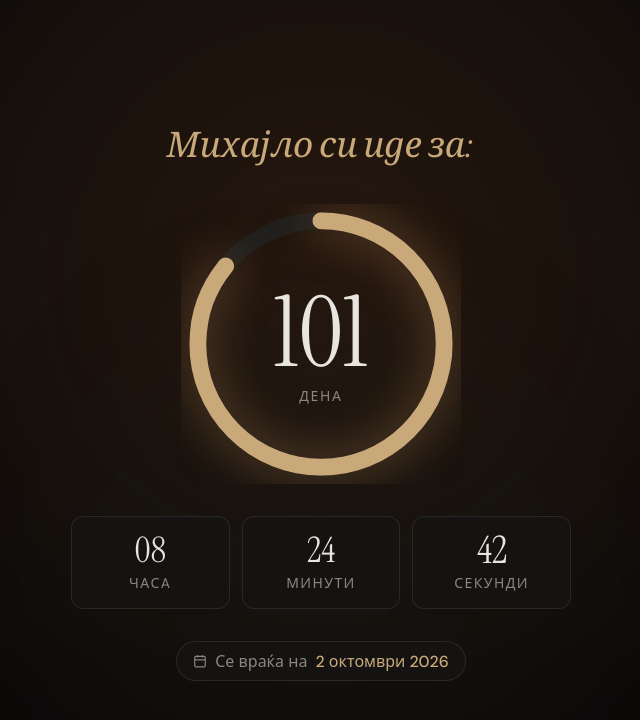
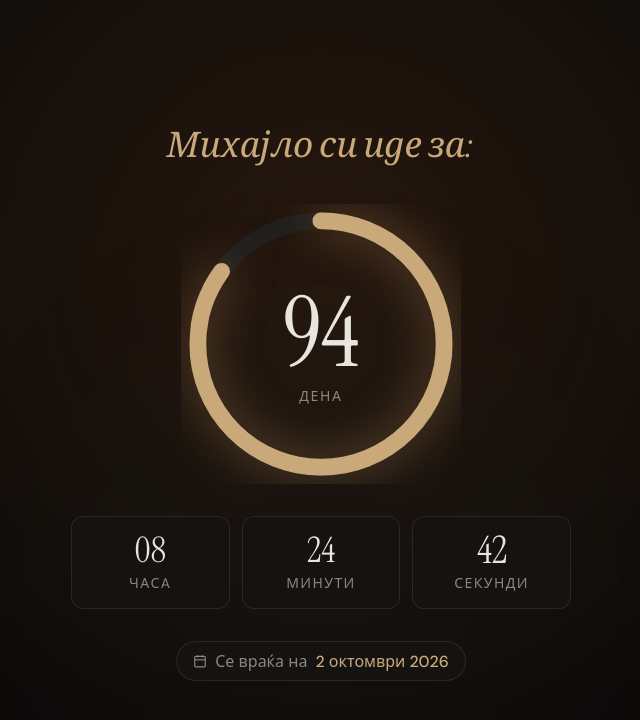
Before and after one commit to proektche1501/domche, a plain HTML site: page index.html in a window 1280 px wide. Shown: the whole page, without its empty margins (319-959 px from the left). Drawn offline with Linux system fonts and the light colour scheme.

Commit message:
Edited return date

```diff
--- a/index.html
+++ b/index.html
@@ -236,7 +236,7 @@
   <script>
     // ── Датуми ────────────────────────────────────
     const DEPART    = new Date('2026-06-07T00:00:00');
-    const RETURN    = new Date('2026-10-02T13:00:00');
+    const RETURN    = new Date('2026-09-25T13:00:00');
     const TOTAL_DAYS = Math.round((RETURN - DEPART) / 86400000); // 117 дена
 
     // ── Одбројување ──────────────────────────────
```
